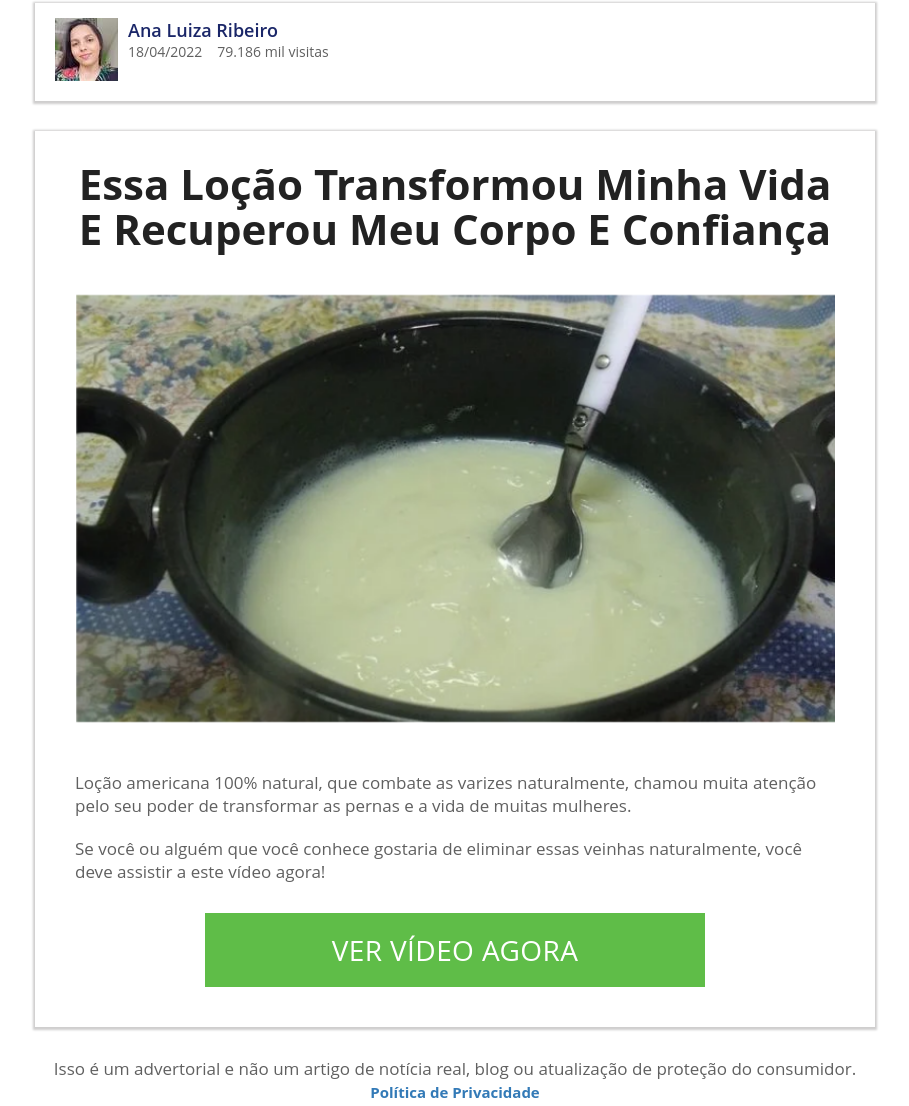
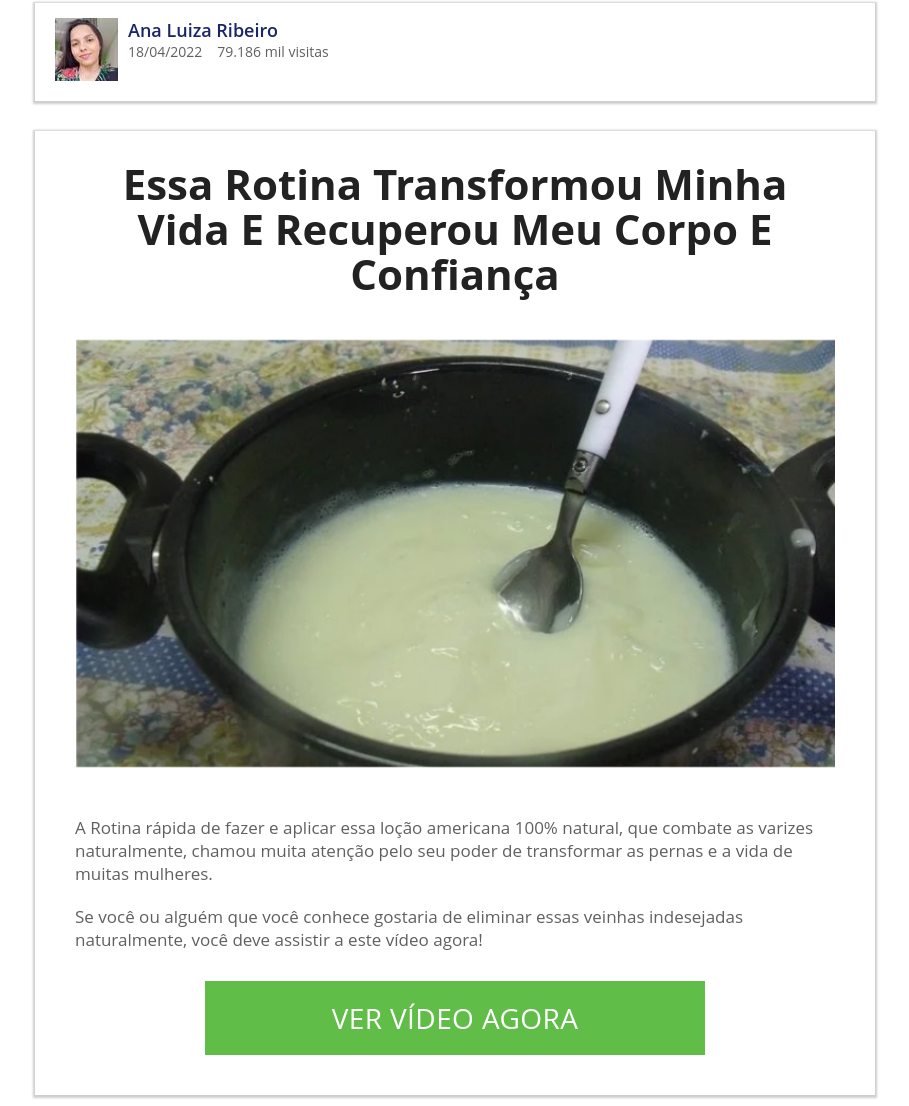
Before and after one commit to marcusantunes09/chegadevarizes.site-presell, a plain HTML site: page PZV/index.html in a window 1280 px wide. Shown: the part 126-1232 px from the top of the page, without its empty margins (185-1094 px from the left). Drawn offline with nearby package versions, Linux system fonts and the light colour scheme.

Commit message:
Update index.html

```diff
--- a/PZV/index.html
+++ b/PZV/index.html
@@ -44,11 +44,11 @@
         </div>
       </div>
       <div class="rader-body rader-content">
-        <h1 class="title"> 		 Essa Loção Transformou Minha Vida E Recuperou Meu Corpo E Confiança  	</h1>
+        <h1 class="title"> 		 Essa Rotina Transformou Minha Vida E Recuperou Meu Corpo E Confiança  	</h1>
         <a href="https://programazerovarizes.com/" class="link_2"><img src="images/imagemPS.png" alt="img" class="img-body"/> </a>
 
-        <div class="p1"> 	 Loção americana 100% natural, que combate as varizes naturalmente, chamou muita atenção pelo seu poder de transformar as pernas e a vida de muitas mulheres.  </div>
-        <div class="p2"> 	 Se você ou alguém que você conhece gostaria de eliminar essas veinhas naturalmente, você deve assistir a este vídeo agora!  </div>
+        <div class="p1"> 	 A Rotina rápida de fazer e aplicar essa loção americana 100% natural, que combate as varizes naturalmente, chamou muita atenção pelo seu poder de transformar as pernas e a vida de muitas mulheres.  </div>
+        <div class="p2"> 	 Se você ou alguém que você conhece gostaria de eliminar essas veinhas indesejadas naturalmente, você deve assistir a este vídeo agora!  </div>
         <a href="https://programazerovarizes.com/" class="article-button">VER VÍDEO AGORA</a>
       </div>
       <div>
```
